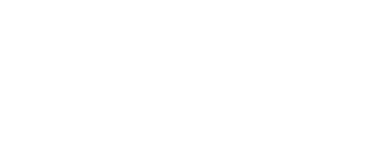
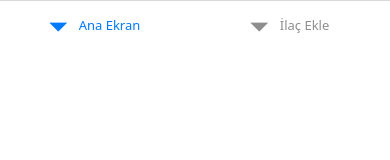
Before and after one commit to raycure/medication-tracker, a React Native app: screen / in a window 390 px wide. Shown: the top 160 px of the page. Built offline with nearby package versions, Linux system fonts and the light colour scheme.

Commit message:
navigation

```diff
--- a/App.js
+++ b/App.js
@@ -1,10 +1,32 @@
 import { StatusBar } from 'expo-status-bar';
 import { StyleSheet, View } from 'react-native';
+import { createNativeStackNavigator } from '@react-navigation/native-stack';
+import { createBottomTabNavigator } from '@react-navigation/bottom-tabs';
+import { NavigationContainer } from '@react-navigation/native';
+import Enroll from './screens/Enroll';
+import Home from './screens/Home';
+import ManageMedication from './screens/ManageMed';
+import AddMedication from './screens/AddMeds';
+const Stack = createNativeStackNavigator();
+const BottomTabs = createBottomTabNavigator();
+function StackNavigator() {
+	<Stack.Navigator>
+		<Stack.Screen component={Home} name='Ana Ekran' />
+		<Stack.Screen component={Enroll} name='Kayıt Ol' />
+		<Stack.Screen component={ManageMedication} name='İlaçlarımı Düzenle' />
+	</Stack.Navigator>;
+}
 
 export default function App() {
 	return (
 		<View>
 			<StatusBar style='auto' />
+			<NavigationContainer>
+				<BottomTabs.Navigator>
+					<BottomTabs.Screen component={StackNavigator} name='Ana Ekran' />
+					<BottomTabs.Screen component={AddMedication} name='İlaç Ekle' />
+				</BottomTabs.Navigator>
+			</NavigationContainer>
 		</View>
 	);
 }
--- /dev/null
+++ b/screens/AddMeds.js
@@ -0,0 +1,4 @@
+function AddMedication() {
+	return;
+}
+export default AddMedication;
--- a/screens/Enroll.js
+++ b/screens/Enroll.js
@@ -0,0 +1,4 @@
+function Enroll() {
+	return;
+}
+export default Enroll;
--- a/screens/Home.js
+++ b/screens/Home.js
@@ -0,0 +1,4 @@
+function Home() {
+	return;
+}
+export default Home;
--- a/screens/ManageMed.js
+++ b/screens/ManageMed.js
@@ -0,0 +1,4 @@
+function ManageMedication() {
+	return;
+}
+export default ManageMedication;
```
Also changed, not shown: package.json (+7 -1 lines), 1 other file (tests, documents, lock files or other folders).
